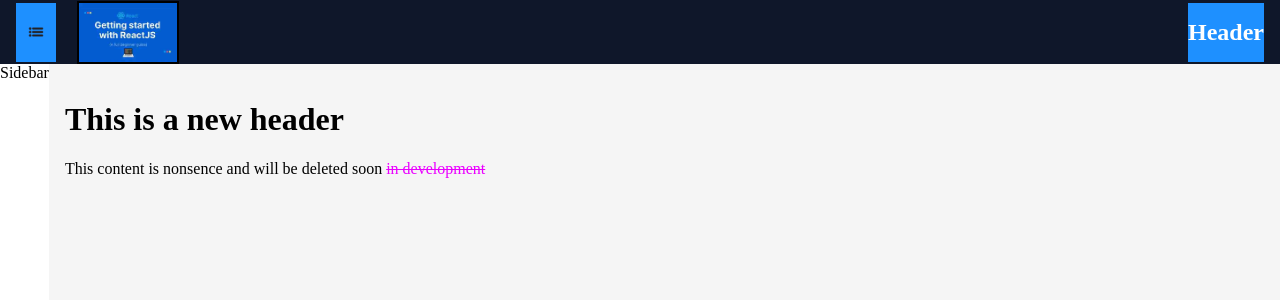
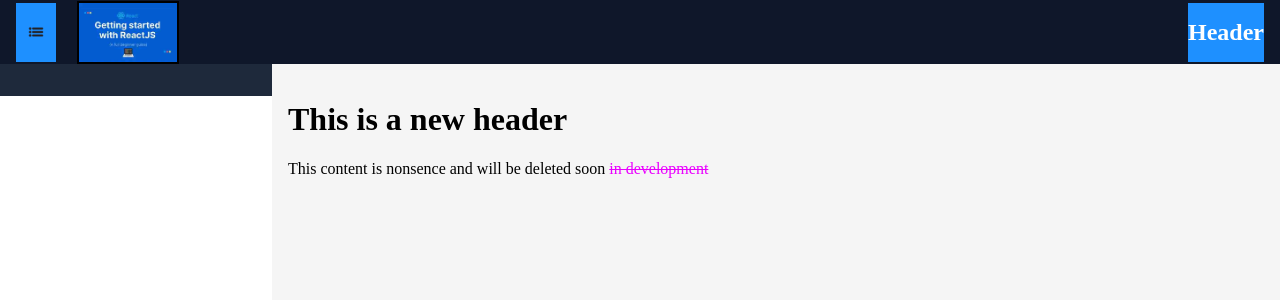
Before and after one commit to SchlauesKind/ReactLiveProject, a React (Vite) app: page / in a window 1280 px wide. Both pictures are taken after a click on the button 36 px from the left and 32 px from the top of the page. Shown: the top 300 px of the page. Built offline with nearby package versions, Linux system fonts and the light colour scheme.

Commit message:
MenuAddon

```diff
--- a/src/App.tsx
+++ b/src/App.tsx
@@ -1,6 +1,7 @@
 import "./App.css";
 import { useState } from "react";
 import HeaderComponent from "./components/Header/Header";
+import SidebarComponent from "./components/Sidebar/Sidebar";
 
 function App() {
   const [menuOpen, setMenuOpen] = useState(false);
@@ -10,7 +11,11 @@ function App() {
       <HeaderComponent onMenuToggle={() => setMenuOpen((o) => !o)} />
 
       <div className="layout">
-        {menuOpen && <aside className="sidebar">Sidebar</aside>}
+        {menuOpen && (
+          <aside className="sidebar">
+            <SidebarComponent />
+          </aside>
+        )}
         <main className="main">
           <h1>This is a new header</h1>
           <p>
--- a/src/components/Sidebar/Sidebar.tsx
+++ b/src/components/Sidebar/Sidebar.tsx
@@ -1,15 +1,7 @@
-import styles from './Sidebar.module.css';
+import styles from "./Sidebar.module.css";
 
-function Sidebar() {
-  return (
-    <aside className={styles.sidebar}>
-      <ul>
-        <li>Edit</li>
-        <li>Delete</li>
-        <li>Share</li>
-      </ul>
-    </aside>
-  );
+function SidebarComponent() {
+  return <aside className={styles.sidebar}></aside>;
 }
 
-export default Sidebar;
+export default SidebarComponent;
```
